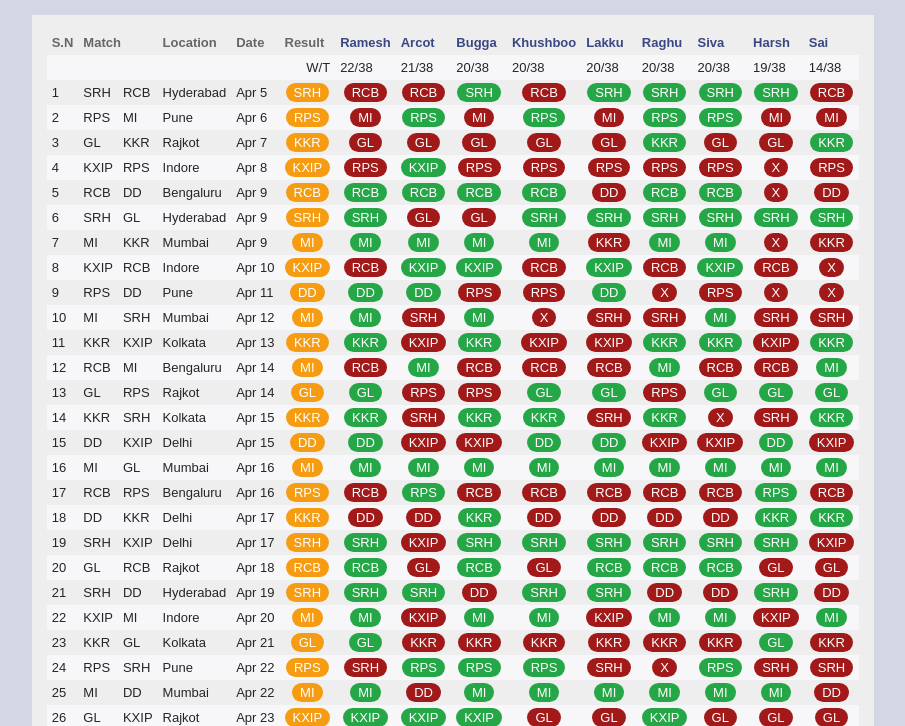
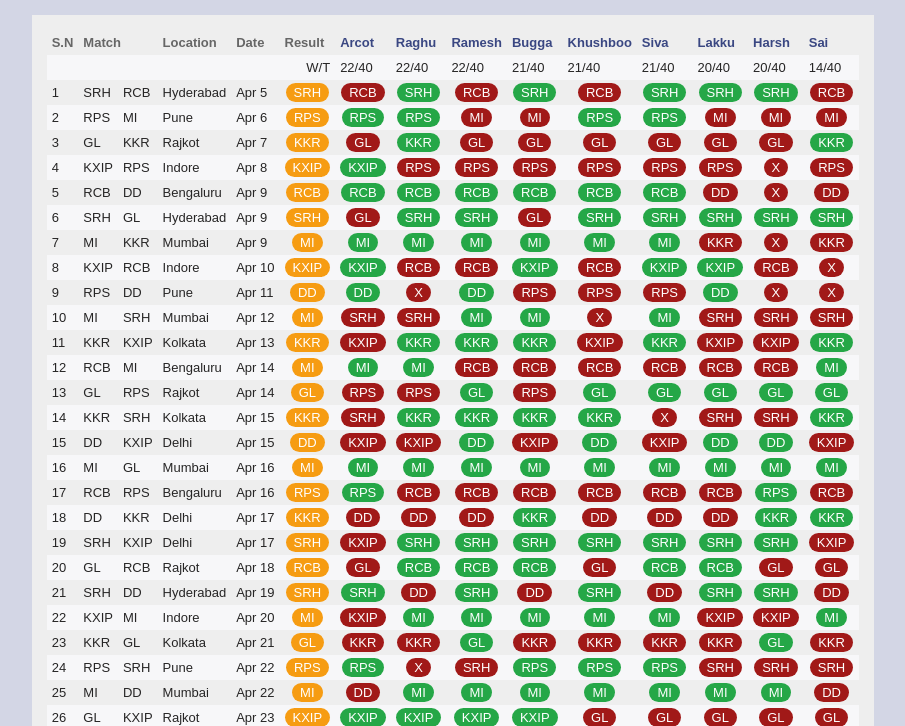
Before and after one commit to ipl10/ipl, a plain HTML site: page index.html in a window 1280 px wide. Shown: the part 74-800 px from the top of the page, without its empty margins (187-1092 px from the left). Drawn offline with Linux system fonts and the light colour scheme.

Commit message:
Match results 42

```diff
--- a/data.js
+++ b/data.js
@@ -676,15 +676,47 @@
     "location": "Delhi",
     "date": "05-02-2017",
     "time": "8:00PM",
+    "result": "DD",
+      "lakku": "SRH",
+      "raghu": "DD",
+      "siva": "DD",
+      "bugga": "DD",
+      "arcot": "SRH",
+      "ramesh": "SRH",
+      "harsh": "SRH",
+      "sai":"SRH",
+      "khushboo": "SRH"
+  },
+  {
+    "match": ["KKR", "RPS"],
+    "location": "Kolkata",
+    "date": "05-03-2017",
+    "time": "8:00PM",
+    "result": "RPS",
+      "lakku": "KKR",
+      "raghu": "RPS",
+      "siva": "KKR",
+      "bugga": "KKR",
+      "arcot": "RPS",
+      "ramesh": "KKR",
+      "harsh": "RPS",
+      "sai":"KKR",
+      "khushboo": "RPS"
+  },
+  {
+    "match": ["DD", "GL"],
+    "location": "Delhi",
+    "date": "05-04-2017",
+    "time": "8:00PM",
     "result": "",
-      "lakku": "",
-      "raghu": "",
-      "siva": "",
-      "bugga": "",
-      "arcot": "",
-      "ramesh": "",
-      "harsh": "",
-      "sai":"",
+      "lakku": "DD",
+      "raghu": "DD",
+      "siva": "DD",
+      "bugga": "DD",
+      "arcot": "GL",
+      "ramesh": "GL",
+      "harsh": "DD",
+      "sai":"DD",
       "khushboo": ""
   }
   ]
--- a/index.html
+++ b/index.html
@@ -23,25 +23,25 @@
         <th>Location</th>
         <th>Date</th>
         <th>Result</th>
+        <th class="user-name">Arcot</th>
+        <th class="user-name">Raghu</th>
         <th class="user-name">Ramesh</th>
-        <th class="user-name">Arcot</th>
         <th class="user-name">Bugga</th>
         <th class="user-name">Khushboo</th>
+        <th class="user-name">Siva</th>
         <th class="user-name">Lakku</th>
-        <th class="user-name">Raghu</th>
-        <th class="user-name">Siva</th>
         <th class="user-name">Harsh</th>
         <th class="user-name">Sai</th>
       </tr>
       <tr class="points">
         <td colspan="6" class="text-right">W/T</td>
+        <td>{{win.arcot + '/' + total}}</td>
+        <td>{{win.raghu + '/' + total}}</td>
         <td>{{win.ramesh + '/' + total}}</td>
-        <td>{{win.arcot + '/' + total}}</td>
         <td>{{win.bugga + '/' + total}}</td>
         <td>{{win.khushboo + '/' + total}}</td>
+        <td>{{win.siva + '/' + total}}</td>
         <td>{{win.lakku + '/' + total}}</td>
-        <td>{{win.raghu + '/' + total}}</td>
-        <td>{{win.siva + '/' + total}}</td>
         <td>{{win.harsh + '/' + total}}</td>
         <td>{{win.sai + '/' + total}}</td>
       </tr>
@@ -52,13 +52,13 @@
         <td>{{d.location}}</td>
         <td>{{d.date | date:"MMM d"}}</td>
         <td class="indicator" ng-class="{'result':d.result!=''}"><span>{{d.result}}</span></td>
+        <td class="indicator" ng-class="{'correct':d.arcot==d.result && d.result!='','wrong':d.arcot!=d.result && d.result!=''}"><span>{{d.arcot}}</span></td>
+        <td class="indicator" ng-class="{'correct':d.raghu==d.result && d.result!='','wrong':d.raghu!=d.result && d.result!=''}"><span>{{d.raghu}}</span></td>
         <td class="indicator" ng-class="{'correct':d.ramesh==d.result && d.result!='','wrong':d.ramesh!=d.result && d.result!=''}"><span>{{d.ramesh}}</span></td>
-        <td class="indicator" ng-class="{'correct':d.arcot==d.result && d.result!='','wrong':d.arcot!=d.result && d.result!=''}"><span>{{d.arcot}}</span></td>
         <td class="indicator" ng-class="{'correct':d.bugga==d.result && d.result!='','wrong':d.bugga!=d.result && d.result!=''}"><span>{{d.bugga}}</span></td>
         <td class="indicator" ng-class="{'correct':d.khushboo==d.result && d.result!='','wrong':d.khushboo!=d.result && d.result!=''}"><span>{{d.khushboo}}</span></td>
+        <td class="indicator" ng-class="{'correct':d.siva==d.result && d.result!='','wrong':d.siva!=d.result && d.result!=''}"><span>{{d.siva}}</span></td>
         <td class="indicator" ng-class="{'correct':d.lakku==d.result && d.result!='','wrong':d.lakku!=d.result && d.result!=''}"><span>{{d.lakku}}</span></td>
-        <td class="indicator" ng-class="{'correct':d.raghu==d.result && d.result!='','wrong':d.raghu!=d.result && d.result!=''}"><span>{{d.raghu}}</span></td>
-        <td class="indicator" ng-class="{'correct':d.siva==d.result && d.result!='','wrong':d.siva!=d.result && d.result!=''}"><span>{{d.siva}}</span></td>
         <td class="indicator" ng-class="{'correct':d.harsh==d.result && d.result!='','wrong':d.harsh!=d.result && d.result!=''}"><span>{{d.harsh}}</span></td>
         <td class="indicator" ng-class="{'correct':d.sai==d.result && d.result!='','wrong':d.sai!=d.result && d.result!=''}"><span>{{d.sai}}</span></td>
       </tr>
```
